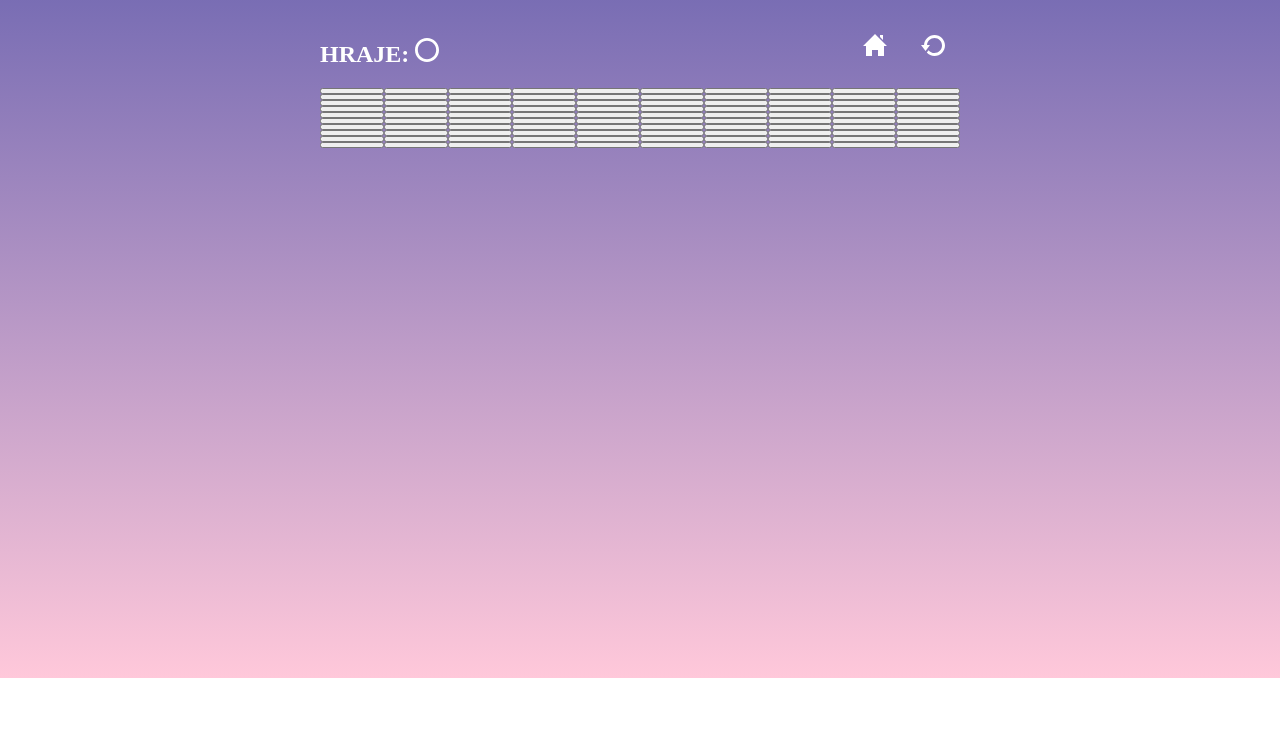
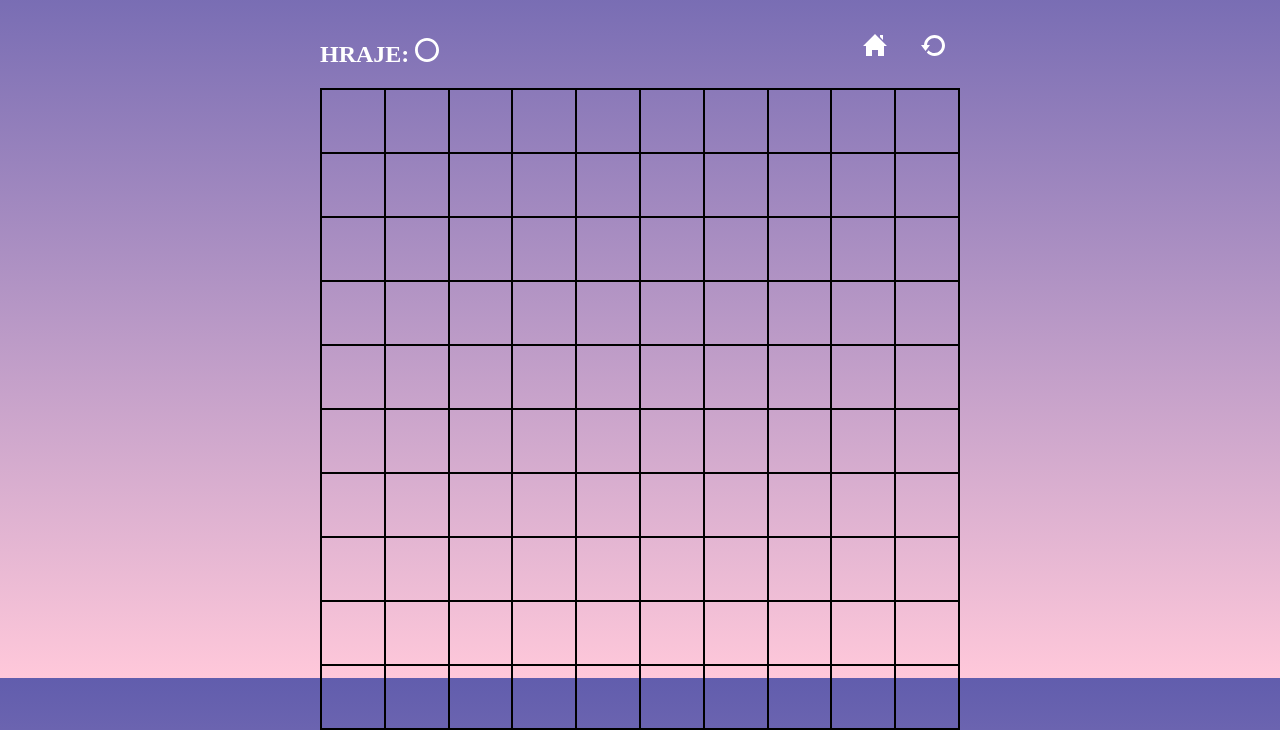
Before and after one commit to tina-pet/piskvorky, a plain HTML site: page hra.html in a window 1280 px wide. Shown: the part 122-852 px from the top of the page. Before the commit the page ends 800 px from the top, so only its background shows below. Drawn offline with Linux system fonts and the light colour scheme.

Commit message:
Buttons style

```diff
--- a/style.css
+++ b/style.css
@@ -166,10 +166,17 @@ li {
 .buttons {
   display: flex;
   flex-wrap: wrap;
+  height: 80vmin;
+  border: 1px solid black;
 }
 
 button {
   flex: 1 1 10%;
+  padding: 0;
+  margin: 0;
+  border: 1px solid black;
+  background-color: inherit;
+  background-image: linear-gradient(rgba (0, 0, 0, 0.2), rgba (0, 0, 0, 0.2));
 }
 
 .go-to a {
```
